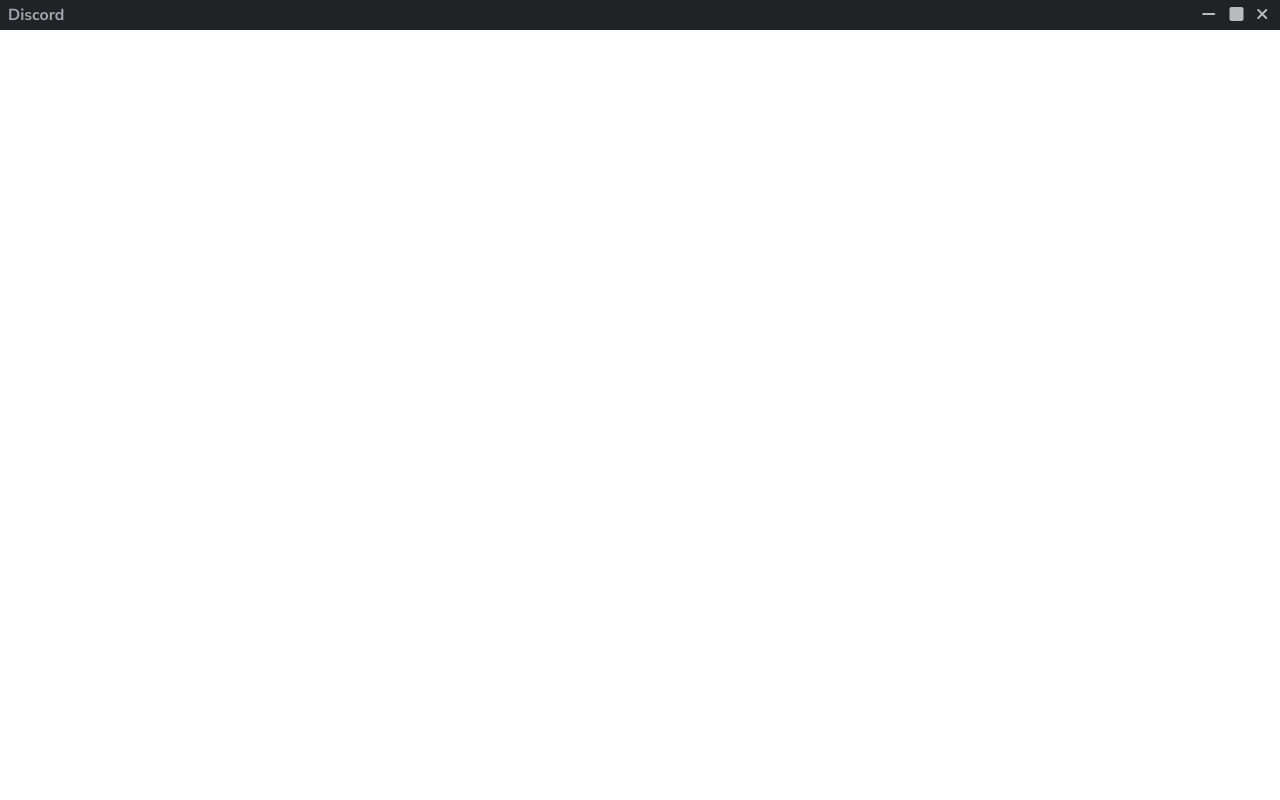
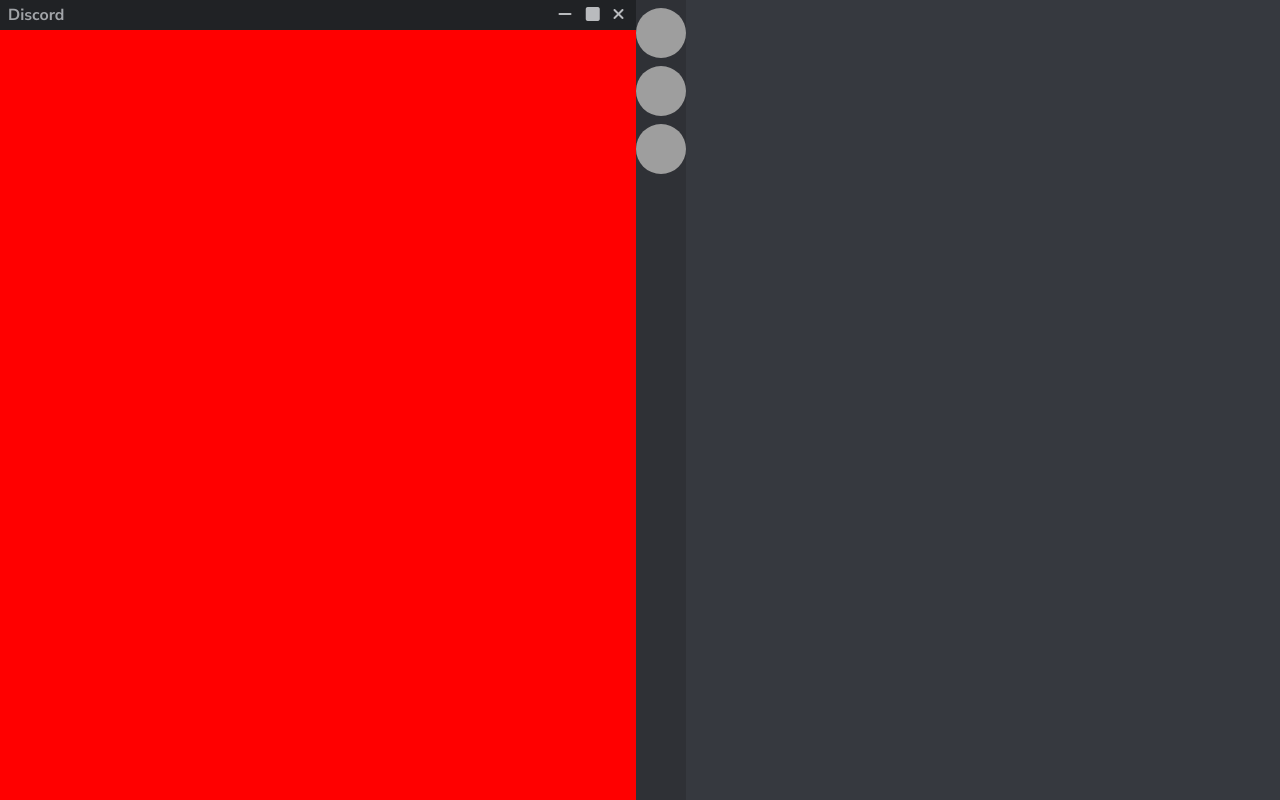
Before and after one commit to IlCarretto/boolean-discord-server, a plain HTML site: page index.html in a window 1280 px wide. Drawn offline with Linux system fonts and the light colour scheme; grey boxes are pictures that could not be loaded.

Commit message:
Working on structure

```diff
--- a/css/style.css
+++ b/css/style.css
@@ -22,11 +22,14 @@ html {
     --sidebar-grey: #85898e;
     --chat-color: #40444b;
     --icon-color: #b9bbbe;
+    --sidebar-width: 70px;
 }
 /* MAIN */
 main {
     width: 100%;
     height: 100vh;
+    background-color: red;
+    display: flex;
 }
 
 /* Header-Main Section */
@@ -49,3 +52,28 @@ main {
     color: #a1a4a8;
     font-size: 1rem;
 }
+
+/* Sidebar-Servers Section */
+.sidebar-servers {
+    height: 100%;
+    width: var(--sidebar-width);
+    background-color: var(--sidebar-color);
+    display: flex;
+    flex-direction: column;
+    align-items: center;
+}
+
+.circle {
+    height: 50px;
+    width: 50px;
+    border-radius: 50%;
+    margin-top: .5rem;
+    overflow: hidden;
+}
+
+/* Main-Section */
+.main-section {
+    width: calc(100% - (var(--sidebar-width)));
+    height: 100%;
+    background-color: var(--main-color);
+}
--- a/index.html
+++ b/index.html
@@ -18,6 +18,7 @@
 
         <!-- MAIN -->
         <main>
+            <!-- Header Main Section -->
             <section class="header-main">
                 <h3 class="header-main-title">Discord</h3>
                 <div class="header-main-icons">
@@ -26,6 +27,23 @@
                     <i class="fa-sharp fa-solid fa-xmark"></i>
                 </div>
             </section>
+            <!-- /Header Main Section -->
+            <!-- Sidebar-Servers Section -->
+            <section class="sidebar-servers">
+                <div class="circle">
+                    <img src="https://picsum.photos/200/300" alt="">
+                </div>
+                <div class="circle">
+                    <img src="https://picsum.photos/206/300" alt="">
+                </div>
+                <div class="circle">
+                    <img src="https://picsum.photos/210/300" alt="">
+                </div>
+            </section>
+            <!-- /Sidebar-Servers Section -->
+            <section class="main-section">
+
+            </section>
         </main>
         <!-- /MAIN -->
 </body>
```
